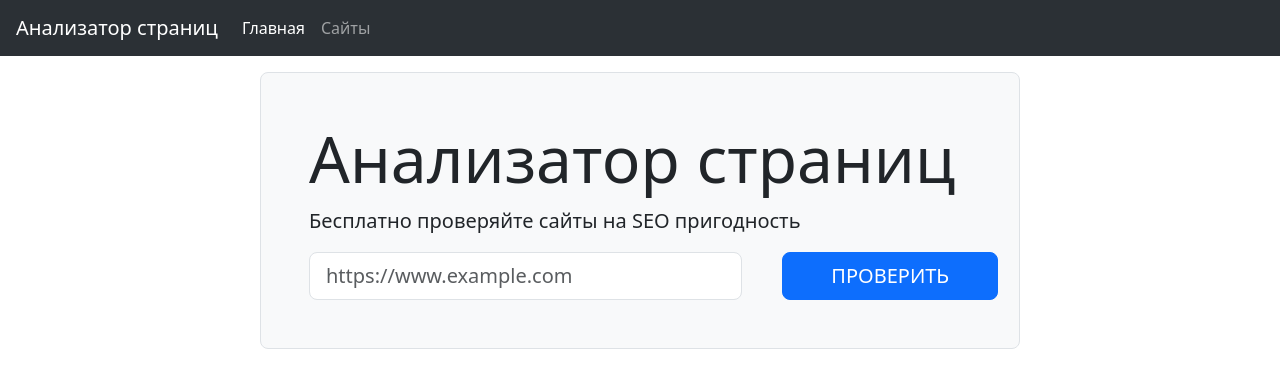
After one commit to albern79/php-project-9, a PHP site: page /templates/index.html in a window 1280 px wide. The commit adds this page. Shown: the top 388 px of the page. Run offline with PHP 8.4, Linux system fonts and the light colour scheme.

Commit message:
add templates

```diff
--- a/composer.json
+++ b/composer.json
@@ -8,7 +8,8 @@
         "slim/psr7": "^1.6",
         "slim/http": "^1.3",
         "slim/php-view": "^3.2",
-        "php-di/php-di": "^7.0"
+        "php-di/php-di": "^7.0",
+        "slim/twig-view": "^3.3"
     },
     "license": "MIT",
     "autoload": {
--- /dev/null
+++ b/public/templates/index.html
@@ -0,0 +1,51 @@
+<!doctype html>
+<html lang="ru">
+  <head>
+    <meta charset="utf-8">
+    <meta name="viewport" content="width=device-width, initial-scale=1">
+    <title>Анализатор страниц</title>
+    <link href="https://cdn.jsdelivr.net/npm/bootstrap@5.3.0/dist/css/bootstrap.min.css" rel="stylesheet" integrity="sha384-9ndCyUaIbzAi2FUVXJi0CjmCapSmO7SnpJef0486qhLnuZ2cdeRhO02iuK6FUUVM" crossorigin="anonymous">
+  </head>
+  <body>
+    <header class="flex-shrink-0">
+      <nav class="navbar navbar-expand-lg bg-body-tertiary px-1" data-bs-theme="dark">
+      <div class="container-fluid">
+        <a class="navbar-brand" href="#">Анализатор страниц</a>
+        <button class="navbar-toggler" type="button" data-bs-toggle="collapse" data-bs-target="#navbarNav" aria-controls="navbarNav" aria-expanded="false" aria-label="Переключатель навигации">
+          <span class="navbar-toggler-icon"></span>
+        </button>
+        <div class="collapse navbar-collapse" id="navbarNav">
+          <ul class="navbar-nav">
+            <li class="nav-item">
+              <a class="nav-link active" aria-current="page" href="#">Главная</a>
+            </li>
+            <li class="nav-item">
+              <a class="nav-link" href="#">Сайты</a>
+            </li>
+          </ul>
+        </div>
+      </div>
+    </nav>
+</header>
+    <main class="flex-grow-1">
+      <div class="container-lg mt-3">
+        <div class="row">
+          <div class="col-12 col-md-10 col-lg-8 mx-auto border rounded-3 bg-light p-5">
+           <h1 class="display-3">Анализатор страниц</h1>
+           <p class="lead">Бесплатно проверяйте сайты на SEO пригодность</p>
+           <form action="/urls" method="post" class="row" required="">
+            <div class="col-8">
+               <input type="text" name="url[name]" value="" class="form-control form-control-lg" placeholder="https://www.example.com">
+            </div>
+            <div class="col-2">
+              <input type="submit" class="btn btn-primary btn-lg ms-3 px-5 text-uppercase mx-3" value="Проверить">
+            </div>
+           </form>
+          </div>
+        </div>
+      </div>
+   </main>
+
+    <script src="https://cdn.jsdelivr.net/npm/bootstrap@5.3.0/dist/js/bootstrap.bundle.min.js" integrity="sha384-geWF76RCwLtnZ8qwWowPQNguL3RmwHVBC9FhGdlKrxdiJJigb/j/68SIy3Te4Bkz" crossorigin="anonymous"></script>
+  </body>
+</html>
```
Also changed, not shown: public/index.php (+14 -1 lines), public/templates/starter-template.css (added, +7 -0 lines), 1 other file.
